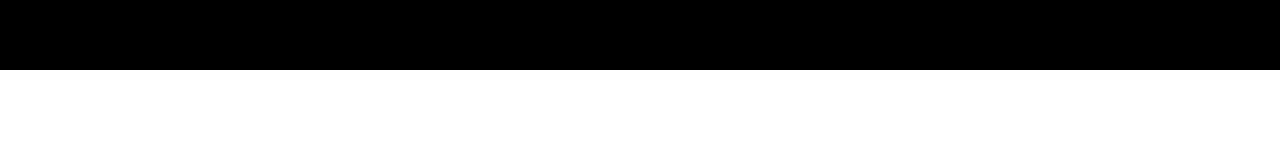
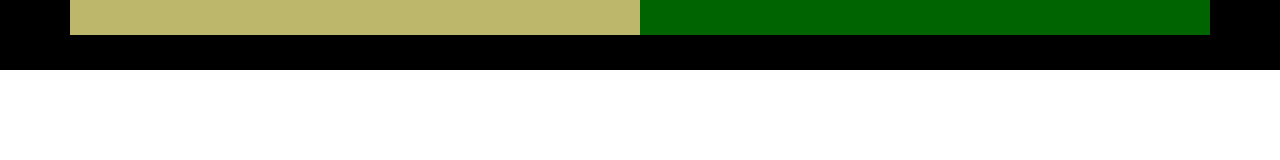
Before and after one commit to LuigiGrimaldi/-html-css-bootstrap-freelancer, a plain HTML site: page index.html in a window 1280 px wide. Drawn offline with nearby package versions, Linux system fonts and the light colour scheme.

Commit message:
control commit

```diff
--- a/assets/style.css
+++ b/assets/style.css
@@ -9,4 +9,15 @@
         background-color: black;
         height: 70px;
     }
+
+    .debug .left_header{
+        height: 35px;
+        background-color: darkkhaki;
+    }
+
+    .debug .right_header{
+        height: 35px;
+        background-color: darkgreen;
+    }
+
 /* #endregion debug */
--- a/index.html
+++ b/index.html
@@ -23,9 +23,9 @@
 
         <header id="app_header">
             <div class="container">
-                <div class="row">
-                    <div class="col"></div>
-                    <div class="col"></div>
+                <div class="row d-flex">
+                    <div class="col left_header"></div>
+                    <div class="col right_header"></div>
                 </div>
             </div>
         </header>
```
